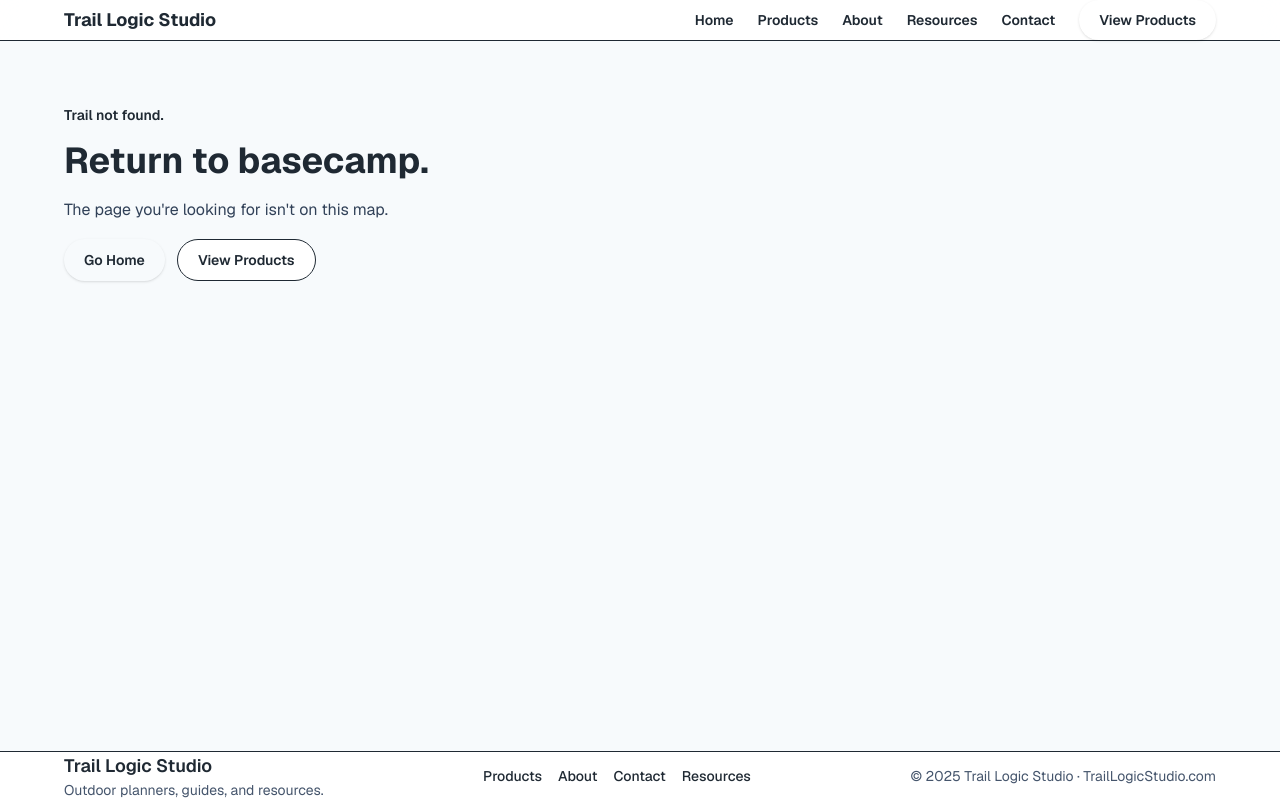
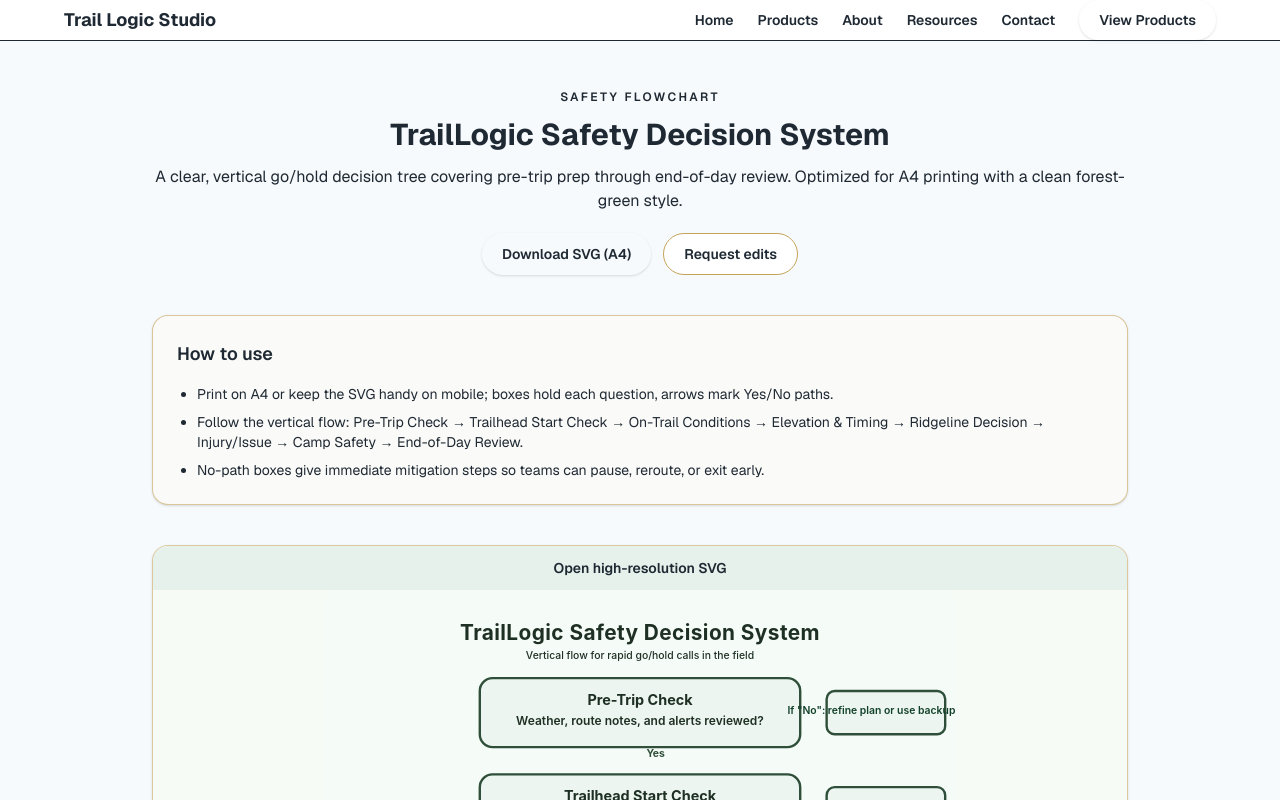
Before and after one commit to jroneil/traillogicstudio, a Next.js app: page /resources/trail-logic-safety-decision-system in a window 1280 px wide. Before the commit this address had no page. Shown: the top 800 px of the page. Built offline with nearby package versions, Linux system fonts and the light colour scheme.

Commit message:
Add TrailLogic safety decision flowchart resource

```diff
--- /dev/null
+++ b/app/resources/trail-logic-safety-decision-system/page.tsx
@@ -0,0 +1,65 @@
+import Image from "next/image";
+import Link from "next/link";
+import { Button } from "@/components/UI/Button";
+
+export const metadata = {
+  title: "TrailLogic Safety Decision System | Flowchart",
+  description: "Printable, minimalist go/hold decision flow for trip safety and camp checks.",
+};
+
+export default function TrailLogicSafetyFlow() {
+  return (
+    <div className="mx-auto flex max-w-5xl flex-col gap-10 px-6 pb-16 pt-12">
+      <header className="space-y-3 text-center">
+        <p className="text-xs font-semibold uppercase tracking-[0.2em] text-primary">
+          Safety Flowchart
+        </p>
+        <h1 className="text-3xl font-bold text-primary">TrailLogic Safety Decision System</h1>
+        <p className="text-base text-text/80">
+          A clear, vertical go/hold decision tree covering pre-trip prep through end-of-day review.
+          Optimized for A4 printing with a clean forest-green style.
+        </p>
+        <div className="flex flex-wrap justify-center gap-3 pt-2">
+          <Button href="/flowcharts/traillogic-safety-decision-system.svg" download>
+            Download SVG (A4)
+          </Button>
+          <Button
+            href="/contact"
+            variant="secondary"
+            className="border border-[#C5A45A] text-[#2F4F3A] hover:bg-[#F4F1EB]"
+          >
+            Request edits
+          </Button>
+        </div>
+      </header>
+
+      <section className="space-y-4 rounded-2xl border border-[#C5A45A]/60 bg-[#FAFAF8] p-6 shadow-sm">
+        <h2 className="text-lg font-semibold text-primary">How to use</h2>
+        <ul className="list-disc space-y-2 pl-5 text-sm text-text">
+          <li>Print on A4 or keep the SVG handy on mobile; boxes hold each question, arrows mark Yes/No paths.</li>
+          <li>Follow the vertical flow: Pre-Trip Check → Trailhead Start Check → On-Trail Conditions → Elevation &amp; Timing → Ridgeline Decision → Injury/Issue → Camp Safety → End-of-Day Review.</li>
+          <li>No-path boxes give immediate mitigation steps so teams can pause, reroute, or exit early.</li>
+        </ul>
+      </section>
+
+      <div className="overflow-hidden rounded-2xl border border-[#C5A45A]/60 bg-white shadow">
+        <Link
+          href="/flowcharts/traillogic-safety-decision-system.svg"
+          className="block bg-[#E6F1EB] p-3 text-center text-sm font-semibold text-primary hover:bg-[#d7e7dc]"
+        >
+          Open high-resolution SVG
+        </Link>
+        <div className="relative h-[900px] w-full bg-[#F7FBF6]">
+          <Image
+            src="/flowcharts/traillogic-safety-decision-system.svg"
+            alt="TrailLogic Safety Decision System flowchart"
+            fill
+            sizes="(min-width: 1024px) 900px, 100vw"
+            className="object-contain"
+            priority
+          />
+        </div>
+      </div>
+    </div>
+  );
+}
--- a/components/ResourceLibrary.tsx
+++ b/components/ResourceLibrary.tsx
@@ -10,6 +10,14 @@ const RESOURCE_ITEMS = [
     description: "Step-by-step prompts to map mileage, pacing, elevation, and bailout options before you finalize your itinerary.",
     category: "Guides",
     href: "#route-planning-basics",
+  },
+  {
+    slug: "trail-logic-safety-decision-system",
+    title: "TrailLogic Safety Decision System",
+    description:
+      "Clean, vertical flowchart for go/hold safety calls from pre-trip checks through end-of-day review (printable A4).",
+    category: "Checklists",
+    href: "/resources/trail-logic-safety-decision-system",
   },
   {
     slug: "white-mountains-hut-planning",
```
Also changed, not shown: public/flowcharts/traillogic-safety-decision-system.svg (added).
